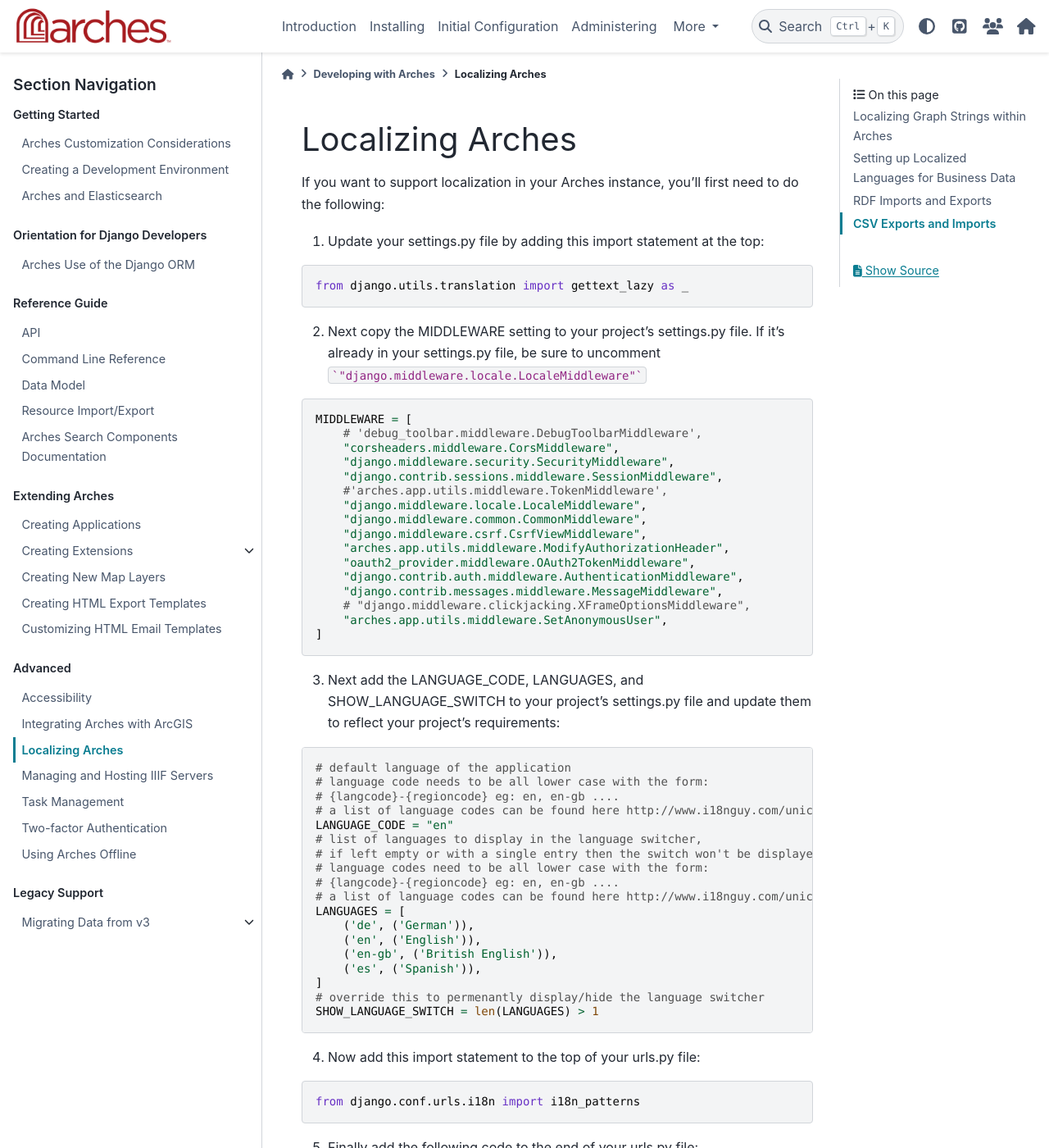
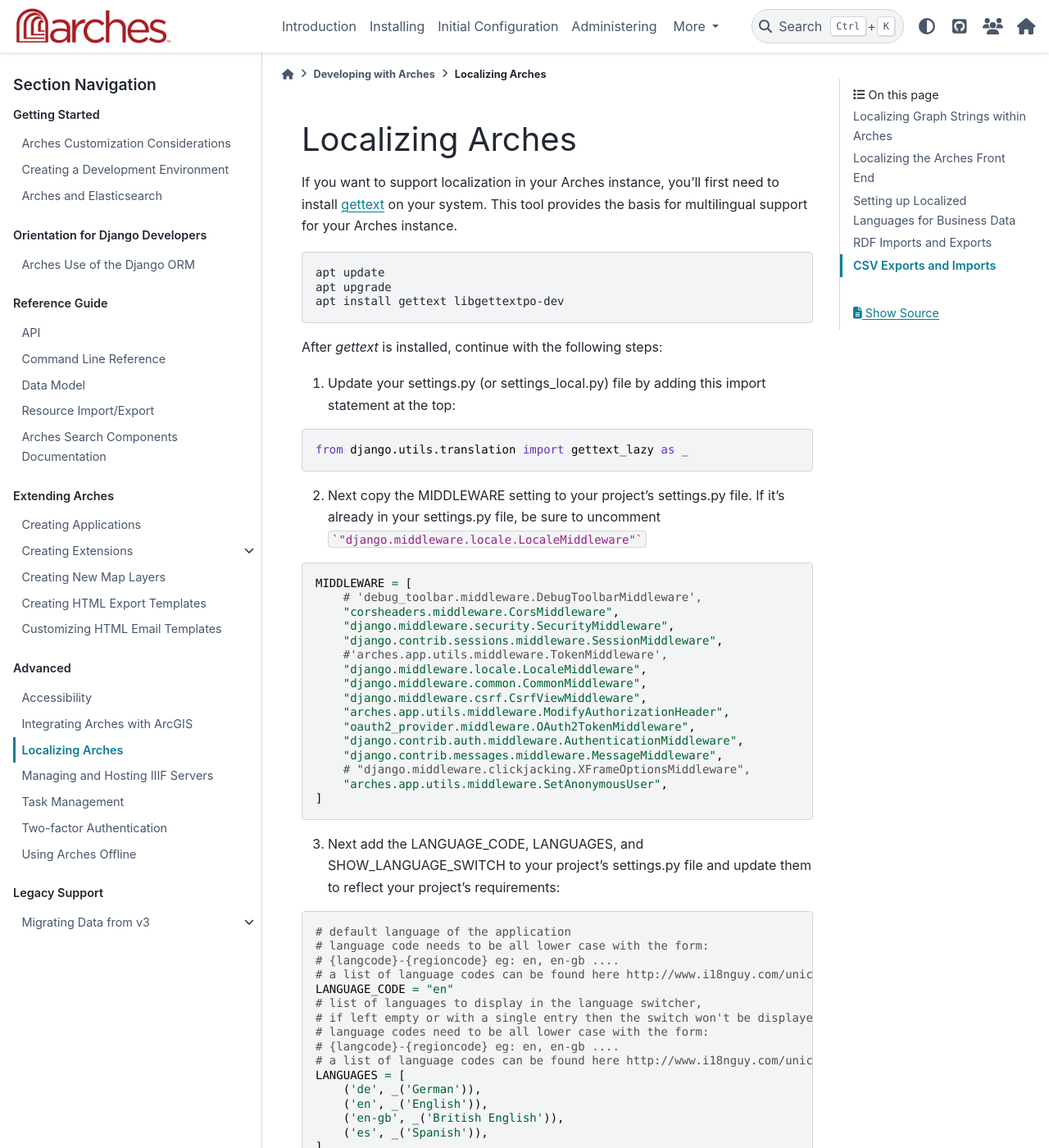
Before and after one commit to archesproject/arches-docs, a Sphinx documentation site: the page built from docs/developing/advanced/localizing-arches.rst, in a window 1280 px wide and 1400 px high. Shown: the whole window at 82% size. Built offline with Sphinx 7.4.7 and the PyData theme 0.15.4, drawn with Linux system fonts in a browser that asks for light colours; some of the changed text lies outside the part shown.

Commit message:
Add gettext dependency and other instructions

```diff
--- a/docs/developing/advanced/localizing-arches.rst
+++ b/docs/developing/advanced/localizing-arches.rst
@@ -2,9 +2,17 @@
 Localizing Arches
 #################
 
-If you want to support localization in your Arches instance, you'll first need to do the following:
+If you want to support localization in your Arches instance, you'll first need to install `gettext <https://www.gnu.org/software/gettext/>`_ on your system. This tool provides the basis for multilingual support for your Arches instance.
 
-1. Update your settings.py file by adding this import statement at the top:
+.. code-block:: bash
+
+    apt update
+    apt upgrade
+    apt install gettext libgettextpo-dev
+
+After `gettext` is installed, continue with the following steps:
+
+1. Update your settings.py (or settings_local.py) file by adding this import statement at the top:
 
 .. code-block:: python
 
@@ -46,10 +54,10 @@
     # {langcode}-{regioncode} eg: en, en-gb ....
     # a list of language codes can be found here http://www.i18nguy.com/unicode/language-identifiers.html
     LANGUAGES = [
-        ('de', ('German')),
-        ('en', ('English')),
-        ('en-gb', ('British English')),
-        ('es', ('Spanish')),
+        ('de', _('German')),
+        ('en', _('English')),
+        ('en-gb', _('British English')),
+        ('es', _('Spanish')),
     ]
     # override this to permenantly display/hide the language switcher
     SHOW_LANGUAGE_SWITCH = len(LANGUAGES) > 1
@@ -93,6 +101,26 @@
 
 This will attempt to load the graph translation files (graph.po files) for every language specified
 in the LANGUAGES array from settings.py.
+
+
+*******************************
+Localizing the Arches Front End
+*******************************
+
+If you make changes to language configuration settings in Arches, you will need to rebuild the Arches front end to reflect those changes. To do so, navigate to your Arches project directory and run the following command:
+
+.. code-block:: bash
+
+    # remove any node_modules that might have been installed by the arches install
+    rm -rf node_modules
+    rm -f package-lock.json
+    # Now do the NPM install
+    npm install
+    npm run build_development
+    # Now collect the static files again
+    python manage.py collectstatic --clear --noinput
+
+
 
 ************************************************
 Setting up Localized Languages for Business Data
```
